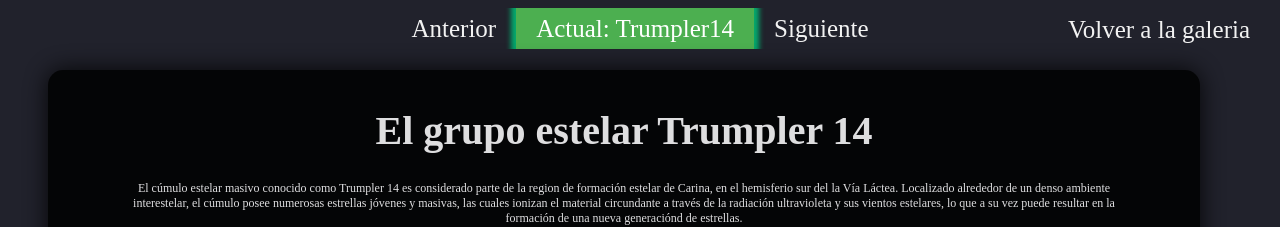
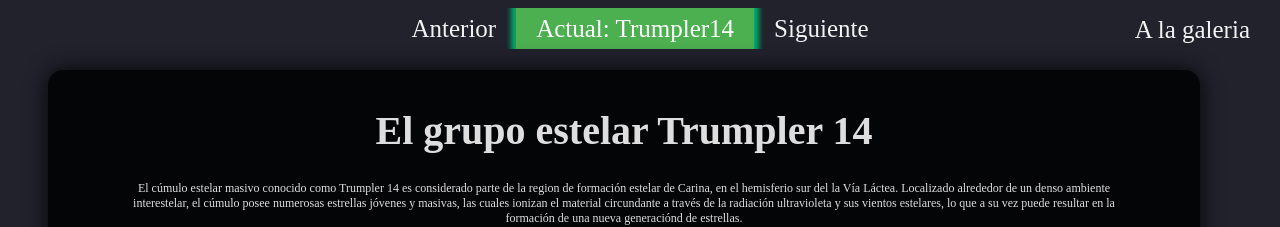
Before and after one commit to nicomedinap/nicomedinap.github.io, a Jekyll site: the page Galeria/VISTA/MostrarImagenesClTrumpler14.html, which Jekyll copies as it is, in a window 1280 px wide. Shown: the top 227 px of the page. Built offline with Jekyll 4.4.1, drawn with Linux system fonts in a browser that asks for light colours.

Commit message:
volver a la galeria

```diff
--- a/Galeria/UKIRT/MostrarImagenesPilaresCreacion.html
+++ b/Galeria/UKIRT/MostrarImagenesPilaresCreacion.html
@@ -10,7 +10,7 @@
 <body>
 
 	<div class="Boton_volver">
-		<a href="https://nicomedinap.github.io/Galeria/UKIRT.html">Volver a la galeria</a>
+		<a href="https://nicomedinap.github.io/Galeria/UKIRT.html">A la galeria</a>
 	</div>
 
 	<div class="BarraBotones">
--- a/Galeria/VISTA/MostrarImagenesClTrumpler14.html
+++ b/Galeria/VISTA/MostrarImagenesClTrumpler14.html
@@ -10,7 +10,7 @@
 <body>
 
 	<div class="Boton_volver">
-		<a href="https://nicomedinap.github.io/Galeria/VISTA.html">Volver a la galeria</a>
+		<a href="https://nicomedinap.github.io/Galeria/VISTA.html">A la galeria</a>
 	</div>
 
 	<div class="BarraBotones">
--- a/Galeria/VISTA/MostrarImagenesPismis24.html
+++ b/Galeria/VISTA/MostrarImagenesPismis24.html
@@ -13,7 +13,7 @@
 <body>
 
 	<div class="Boton_volver">
-		<a href="https://nicomedinap.github.io/Galeria/VISTA.html">Volver a la galeria</a>
+		<a href="https://nicomedinap.github.io/Galeria/VISTA.html">A la galeria</a>
 	</div>
 
 	<div class="BarraBotones">
--- a/Galeria/VISTA/MostrarImagenesTarantula.html
+++ b/Galeria/VISTA/MostrarImagenesTarantula.html
@@ -10,7 +10,7 @@
 <body>
 
 	<div class="Boton_volver">
-		<a href="https://nicomedinap.github.io/Galeria/VISTA.html">Volver a la galeria</a>
+		<a href="https://nicomedinap.github.io/Galeria/VISTA.html">A la galeria</a>
 	</div>
 
 	<div class="BarraBotones">
```
